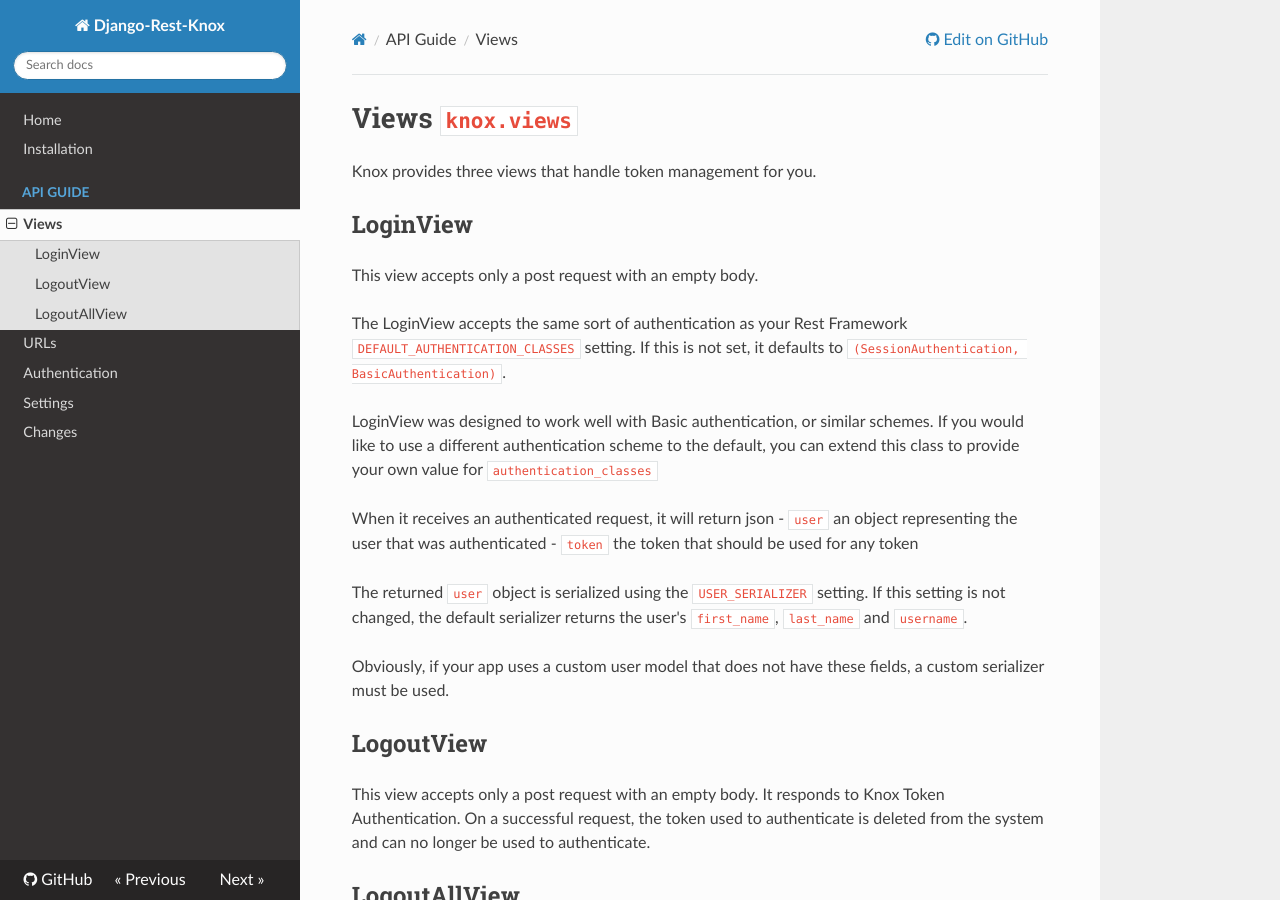
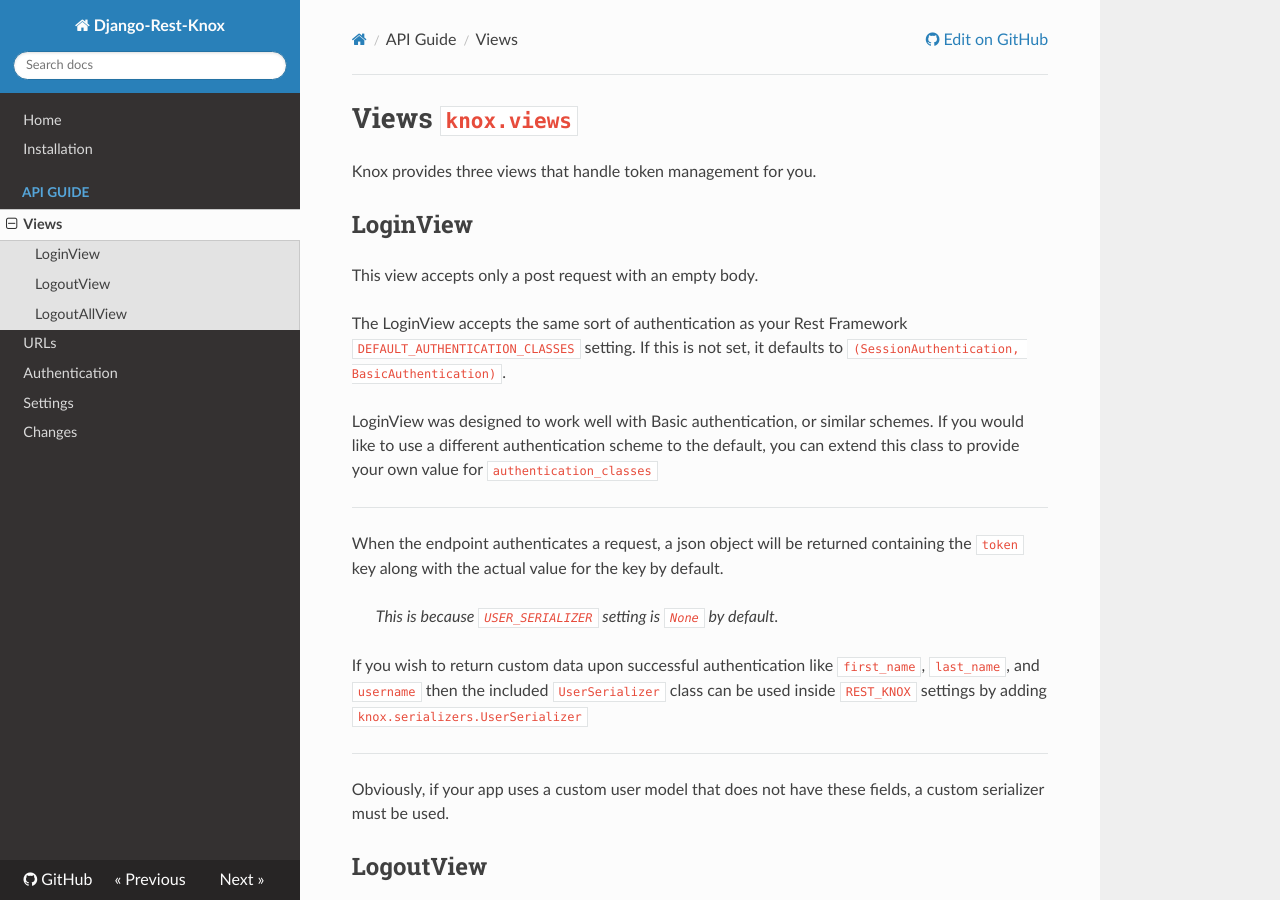
Before and after one commit to jazzband/django-rest-knox, an MkDocs documentation site: the page built from docs/views.md, in a window 1280 px wide and 900 px high. Built offline with MkDocs 1.6.1, drawn with Linux system fonts in a browser that asks for light colours; nearby versions of some CDN libraries; old or Windows-style settings are respelled for this version of MkDocs.

Commit message:
fix: UserSerializer to be None by default.

```diff
--- a/docs/views.md
+++ b/docs/views.md
@@ -13,13 +13,17 @@
 default, you can extend this class to provide your own value for
 `authentication_classes`
 
-When it receives an authenticated request, it will return json
-- `user` an object representing the user that was authenticated
-- `token` the token that should be used for any token
+---
+When the endpoint authenticates a request, a json object will be returned
+containing the `token` key along with the actual value for the key by default.
 
-The returned `user` object is serialized using the `USER_SERIALIZER` setting.
-If this setting is not changed, the default serializer returns the user's
-`first_name`, `last_name` and `username`.
+> *This is because `USER_SERIALIZER` setting is `None` by default.*
+
+If you wish to return custom data upon successful authentication
+like `first_name`, `last_name`, and `username` then the included `UserSerializer`
+class can be used inside `REST_KNOX` settings by adding `knox.serializers.UserSerializer`
+---
+
 
 Obviously, if your app uses a custom user model that does not have these fields,
 a custom serializer must be used.
```
Also changed, not shown: docs/changes.md (+4 -0 lines), 3 other files.
